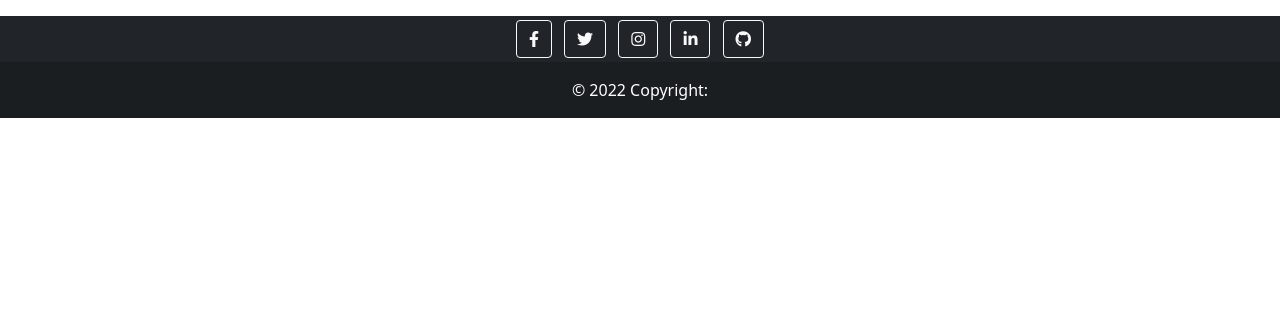
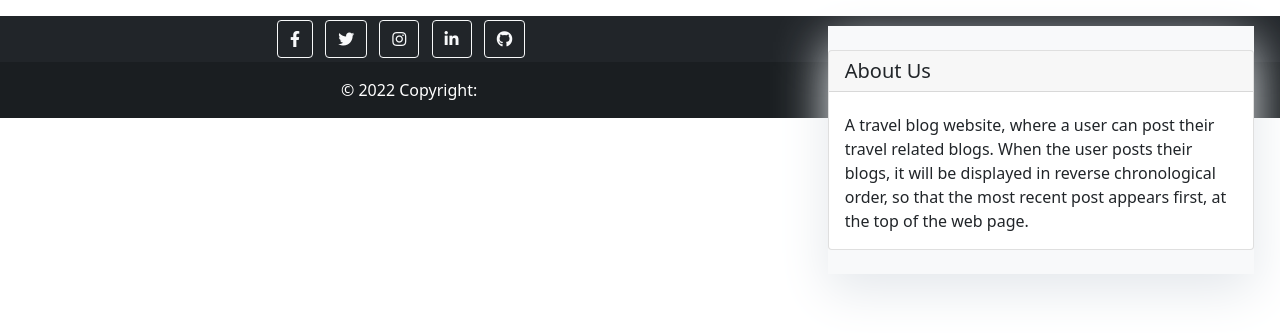
Before and after one commit to Deepak9912/django-travel-blog, a Django app: page / in a window 1280 px wide. Shown: the part 56-389 px from the top of the page. Run offline with Django 3.2, Linux system fonts and the light colour scheme; data that the repository does not hold is empty.

Commit message:
add a sidebar in the base.html

```diff
--- a/static/css/style.css
+++ b/static/css/style.css
@@ -22,6 +22,13 @@
     font-weight: 700;
 }
 
+.sidebar{
+    box-shadow: 0 16px 48px #E3E7EB;
+    float: right;
+    margin: 2%;
+}
+
+
 .card-body {
     border: none;
     margin-top: 5px;
@@ -35,7 +42,7 @@
 
 .blog{
    height: 50vh;
-    width: 100%;
+    width: 50%;
     position: relative;
     overflow: hidden;
     display: inline-block;
@@ -44,9 +51,9 @@
 
 .bloghead-text {
     position: relative;
-    background-color: #0ecec7;
-    color: #fff;
+    color: rgb(14, 13, 13);
     width: auto;
+    width: 100%;
 }
 
 .blogimage {
@@ -54,3 +61,7 @@
     position: relative;
     overflow: hidden;
 }
+
+.container {
+    margin-left: 5px;
+}
--- a/templates/base.html
+++ b/templates/base.html
@@ -2,6 +2,7 @@
 
 <!DOCTYPE html>
 <html lang="en">
+
 <head>
   <meta charset="UTF-8">
   <meta http-equiv="X-UA-Compatible" content="IE=edge">
@@ -19,11 +20,13 @@
     </script>
   <link rel="stylesheet" href="{% static 'css/style.css' %}">
 </head>
+
 <body>
   <nav class="navbar navbar-expand-lg navbar-dark bg-dark">
     <div class="container-fluid">
       <a class="navbar-brand" href="#">Travel-blog</a>
-          <button class="navbar-toggler" type="button" data-bs-toggle="collapse" data-bs-target="#navbarSupportedContent" aria-controls="navbarSupportedContent" aria-expanded="false" aria-label="Toggle navigation">
+      <button class="navbar-toggler" type="button" data-bs-toggle="collapse" data-bs-target="#navbarSupportedContent"
+        aria-controls="navbarSupportedContent" aria-expanded="false" aria-label="Toggle navigation">
         <span class="navbar-toggler-icon"></span>
       </button>
       <div class="collapse navbar-collapse" id="navbarSupportedContent">
@@ -36,17 +39,31 @@
             <a class="nav-link" href="{% url 'account_logout' %}">Logout</a>
           </li>
           <li class="nav-item">
-                <a class="nav-link" href="{% url 'account_signup' %}">Signup</a>
+            <a class="nav-link" href="{% url 'account_signup' %}">SignUp</a>
           </li>
           <li class="nav-item">
             <a class="nav-link" href="{% url 'account_login' %}">Login</a>
           </li>
-              {% endif   %}
+          {% endif %}
         </ul>
       </div>
     </div>
   </nav>
   <!--header-->
+
+  <!-- side bar-->
+
+  <div class="col-md-4 float-right sidebar bg-light">
+    <div class="card my-4">
+            <h5 class="card-header">About Us</h5>
+        <div class="card-body">
+            <p class="card-text"> A travel blog website, where a user can post their travel related blogs.
+              When the user posts their blogs, it will be displayed in reverse chronological order,
+              so that the most recent post appears first, at the top of the web page.</p>
+        </div>
+    </div>
+    </div>
+
 
   <!--header end-->
   {% block content %}
@@ -57,29 +74,24 @@
   <footer class="bg-dark text-center text-white">
     <section>
       <!-- Facebook -->
-    <a class="btn btn-outline-light btn-floating m-1" href="https://facebook.com" role="button" target="_blank" rel="noopener" aria-label="Visit our Facebook page"
-      ><i class="fab fa-facebook-f"></i
-    ></a>
+      <a class="btn btn-outline-light btn-floating m-1" href="https://facebook.com" role="button" target="_blank"
+        rel="noopener" aria-label="Visit our Facebook page"><i class="fab fa-facebook-f"></i></a>
 
       <!-- Twitter -->
-    <a class="btn btn-outline-light btn-floating m-1" href="https://twitter.com" role="button" target="_blank" rel="noopener" aria-label="Visit our Twitter page"
-      ><i class="fab fa-twitter"></i
-    ></a>
+      <a class="btn btn-outline-light btn-floating m-1" href="https://twitter.com" role="button" target="_blank"
+        rel="noopener" aria-label="Visit our Twitter page"><i class="fab fa-twitter"></i></a>
 
       <!-- Instagram -->
-    <a class="btn btn-outline-light btn-floating m-1" href="https://instagram.com" role="button" target="_blank" rel="noopener" aria-label="Visit our Instagram page"
-    ><i class="fab fa-instagram"></i
-  ></a>
+      <a class="btn btn-outline-light btn-floating m-1" href="https://instagram.com" role="button" target="_blank"
+        rel="noopener" aria-label="Visit our Instagram page"><i class="fab fa-instagram"></i></a>
 
       <!-- Linkedin -->
-  <a class="btn btn-outline-light btn-floating m-1" href="https://linkedin.com" role="button" target="_blank" rel="noopener" aria-label="Visit our Linkedin page"
-    ><i class="fab fa-linkedin-in"></i
-  ></a>
+      <a class="btn btn-outline-light btn-floating m-1" href="https://linkedin.com" role="button" target="_blank"
+        rel="noopener" aria-label="Visit our Linkedin page"><i class="fab fa-linkedin-in"></i></a>
 
       <!-- Github -->
-  <a class="btn btn-outline-light btn-floating m-1" href="https://github.com" role="button" target="_blank" rel="noopener" aria-label="Visit our Github page"
-        ><i class="fab fa-github"></i
-      ></a>
+      <a class="btn btn-outline-light btn-floating m-1" href="https://github.com" role="button" target="_blank"
+        rel="noopener" aria-label="Visit our Github page"><i class="fab fa-github"></i></a>
 
     </section>
     <div class="text-center p-3" style="background-color: rgba(0, 0, 0, 0.2);">
@@ -88,4 +100,5 @@
   </footer>
   <!--footer end-->
 </body>
+
 </html>
```
Lines whose indentation alone changed are shown as unchanged.
